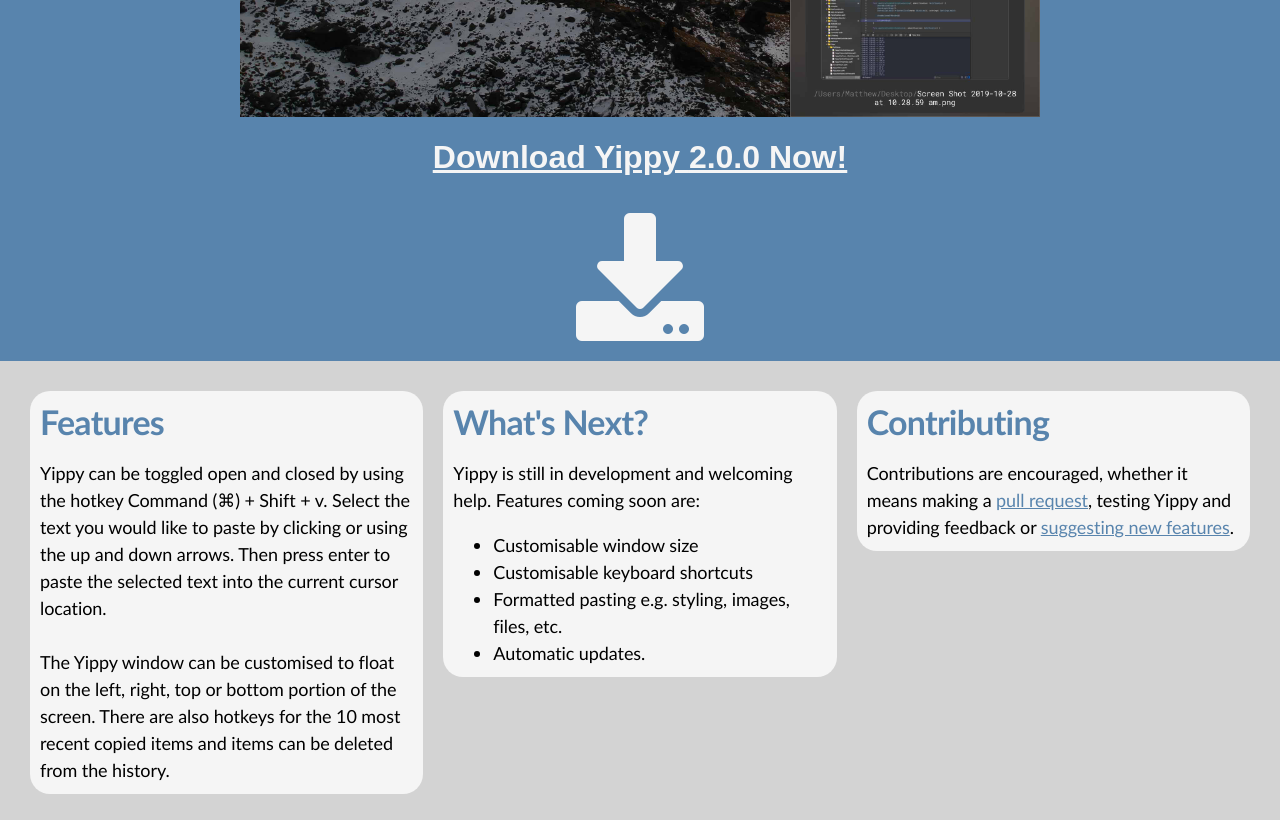
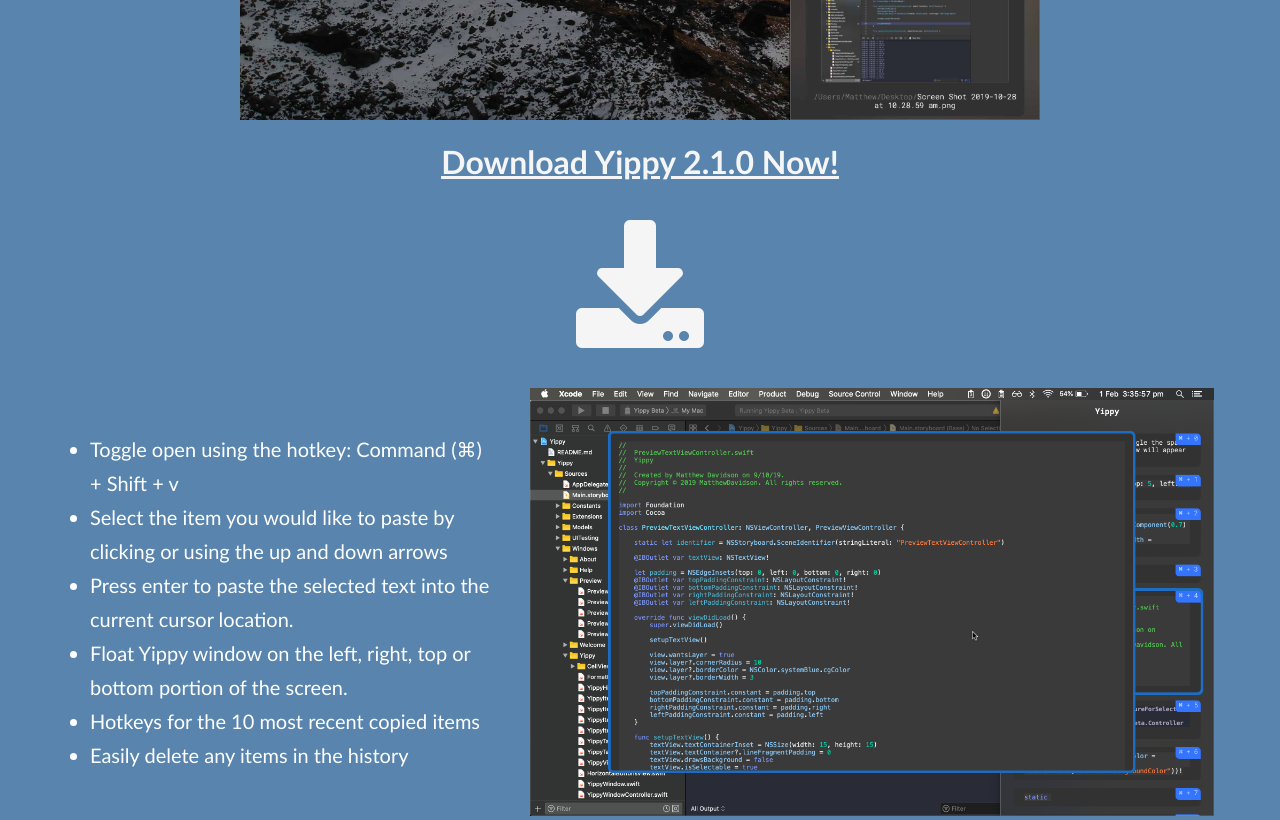
Before and after one commit to mattDavo/yippy-web, a React app: page / in a window 1280 px wide. Shown: the part 640-1460 px from the top of the page. Built offline with nearby package versions, Linux system fonts and the light colour scheme.

Commit message:
Added release 2.1.0, updated home page.

```diff
--- a/src/content/releases.json
+++ b/src/content/releases.json
@@ -46,5 +46,13 @@
         "path": "./yippy-releases/Yippy-2.0.0.dmg",
         "link": "https://github.com/mattDavo/Yippy/releases/tag/2.0.0",
         "date": 1572228302
+    },
+    {
+        "id": 5,
+        "release": "2.1.0",
+        "notes": "Added drag paste items and fixed a few bugs.",
+        "path": "./yippy-releases/Yippy-2.1.0.dmg",
+        "link": "https://github.com/mattDavo/Yippy/releases/tag/2.1.0",
+        "date": 1580543107
     }
 ]
--- a/src/css/App.css
+++ b/src/css/App.css
@@ -1,12 +1,17 @@
+:root {
+  --default-font-family: 'Avenir Next', 'Trebuchet MS', 'Lucida Sans Unicode', 'Lucida Grande', 'Lucida Sans', Arial, sans-serif;
+  font-family: var(--default-font-family);
+}
+
 body {
   background-color: #5884ad;
 }
 
 .App {
   text-align: center;
-  background-color: lightgray;
   min-height: 100vh;
   position: relative;
+  font-family: var(--default-font-family);
 }
 
 .App-content {
@@ -43,6 +48,7 @@
 
 .App-header-title {
   margin-top: 10px;
+  letter-spacing: 2px;
 }
 
 .App-intro {
@@ -55,7 +61,7 @@
   border-width: 0px;
   margin-right: 10px;
   margin-left: 10px;
-  font-family: 'Trebuchet MS', 'Lucida Sans Unicode', 'Lucida Grande', 'Lucida Sans', Arial, sans-serif;
+  font-family: var(--default-font-family);
   display:inline-block;
   font-size: 18pt;
   cursor: pointer;
@@ -94,7 +100,7 @@
 .Rounded-box-title {
   margin: 0px;
   text-align: left;
-  font-family: 'Trebuchet MS', 'Lucida Sans Unicode', 'Lucida Grande', 'Lucida Sans', Arial, sans-serif;
+  font-family: var(--default-font-family);
   font-size: 34px;
   font-weight: 600;
   letter-spacing: -0.022em;
@@ -104,7 +110,7 @@
 .Rounded-box-subtitle {
   text-align: left;
   margin: 0px;
-  font-family: 'Trebuchet MS', 'Lucida Sans Unicode', 'Lucida Grande', 'Lucida Sans', Arial, sans-serif;
+  font-family: var(--default-font-family);
   font-size: 14px;
   color: dimgray;
 }
@@ -112,7 +118,7 @@
 .Rounded-box-content {
   white-space: pre-line;
   text-align: left;
-  font-family: 'Trebuchet MS', 'Lucida Sans Unicode', 'Lucida Grande', 'Lucida Sans', Arial, sans-serif;
+  font-family: var(--default-font-family);
   letter-spacing: -0.004em;
   font-style: normal;
   font-weight: 400;
@@ -133,7 +139,7 @@
 }
 
 .About-info {
-  background-color: lightgray;
+  background-color: inherit;
   padding: 20px;
   display: flex;
   flex-wrap: wrap;
@@ -154,6 +160,7 @@
   margin: 10px;
   flex-grow: 1;
   width: 200px;
+  min-width: 350px;
 }
 
 .Screenshot-img {
@@ -239,3 +246,34 @@
   padding: 20px;
   align-content: center;
 }
+
+.feature-block {
+  display: flex;
+  flex-wrap: wrap;
+  align-items: center;
+  padding: 20px;
+
+}
+
+.feature-text {
+  color: white;
+  text-align: left;
+  width: 37%;
+  font-size: 20px;
+  line-height: 1.7em;
+  padding: 10px;
+  max-width: 700px;
+}
+
+.feature-image {
+  width: 57%;
+  max-width: 700px;
+  margin: auto;
+}
+
+@media(max-width: 1000px) {
+  .feature-text, .feature-image {
+    width: 100%;
+    margin: auto;
+  }
+}
--- a/src/js/AboutTab.js
+++ b/src/js/AboutTab.js
@@ -2,6 +2,10 @@
 import Tab from './Tab';
 import screenshot from '../images/screenshot.jpg';
 import releasesData from '../content/releases.json';
+
+import screenshot1 from '../images/screenshot1.png';
+import yippyDrag from '../images/yippy-drag.gif';
+import yippyPreviewWindow from '../images/yippy-preview-window.gif';
 
 class AboutTab extends Tab {
     getLatestRelease() {
@@ -30,17 +34,38 @@
                     </a>
                     </h1>
                 </div>
-                <div className="About-info">
-                    <div className="Rounded-box About-info-box">
-                        <h3 className="Rounded-box-title">Features</h3>
-                        <p className="Rounded-box-content">
-                            Yippy can be toggled open and closed by using the hotkey Command (⌘) + Shift + v.
-                            Select the text you would like to paste by clicking or using the up and down arrows.
-                            Then press enter to paste the selected text into the current cursor location.
-                            <br /><br />
-                            The Yippy window can be customised to float on the left, right, top or bottom portion of the screen. There are also hotkeys for the 10 most recent copied items and items can be deleted from the history.
+                <div className="About-hero">
+                    <div className="feature-block">
+                        <div className="feature-text">
+                            <ul>
+                                <li>Toggle open using the hotkey: Command (⌘) + Shift + v</li>
+                                <li>Select the item you would like to paste by clicking or using the up and down arrows</li>
+                                <li>Press enter to paste the selected text into the current cursor location.</li>
+                                <li>Float Yippy window on the left, right, top or bottom portion of the screen.</li>
+                                <li>Hotkeys for the 10 most recent copied items</li>
+                                <li>Easily delete any items in the history</li>
+                            </ul>
+                            <p>
+                            </p>
+                            <p>
+                            </p>
+                        </div>
+                        <img src={screenshot1} alt="Yippy preview window" className="feature-image" />
+                    </div>
+                    <div className="feature-block">
+                        <img src={yippyDrag} alt="Yippy drag paste" className="feature-image" />
+                        <p className="feature-text">
+                            Drag items directly where you would like them.
                         </p>
                     </div>
+                    <div className="feature-block">
+                        <p className="feature-text">
+                            Preview large text, files and images by pressing the spacebar.
+                        </p>
+                        <img src={yippyPreviewWindow} alt="Yippy preview items" className="feature-image" />
+                    </div>
+                </div>
+                <div className="About-info">
                     <div className="Rounded-box About-info-box">
                         <h3 className="Rounded-box-title">What's Next?</h3>
                         <p className="Rounded-box-content">
@@ -60,6 +85,7 @@
                             a <a href="https://github.com/mattDavo/Yippy/compare" target="_blank">pull request</a>,
                             testing Yippy and providing feedback
                             or <a href="https://github.com/mattDavo/Yippy/issues/new" target="_blank">suggesting new features</a>.
+                            Source code available on <a href="https://github.com/mattDavo/Yippy">Github</a>.
                         </p>
                     </div>
                 </div>
```
Also changed, not shown: src/images/screenshot1.png (added), 4 other files.
